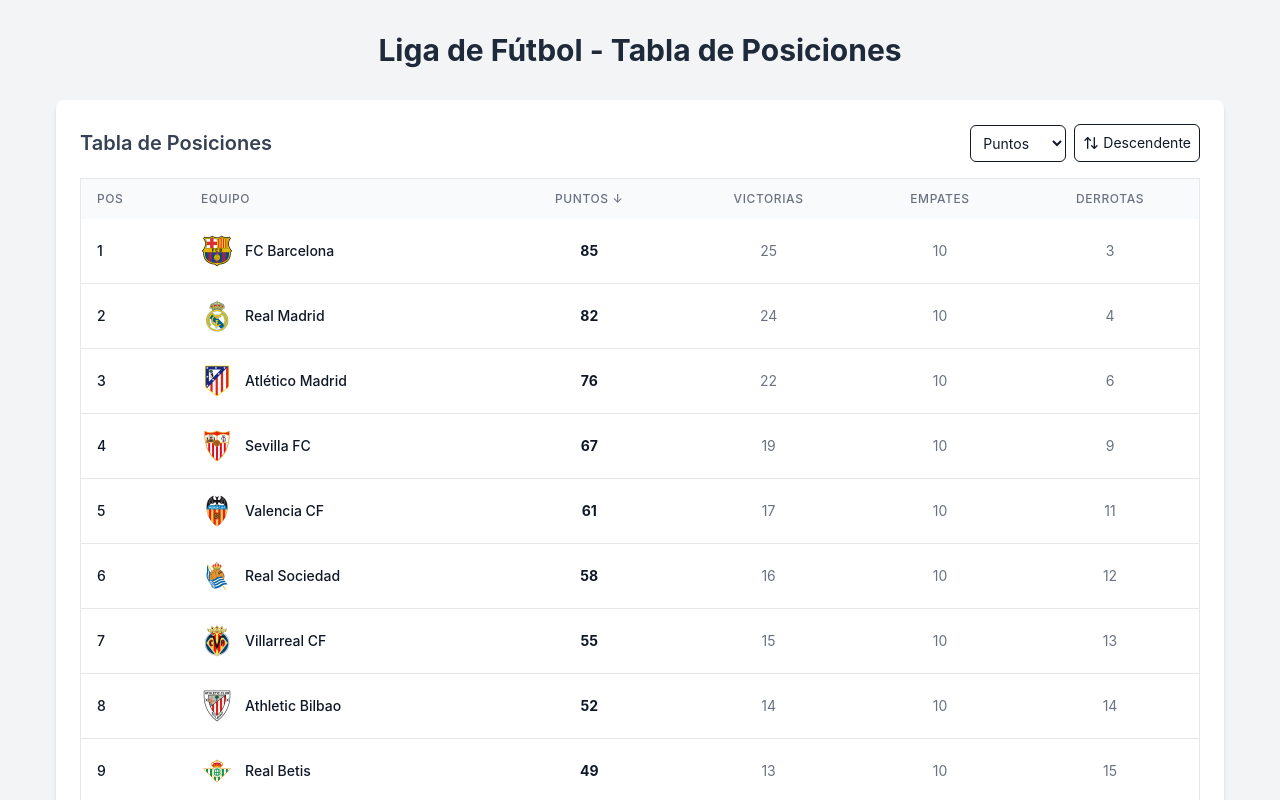
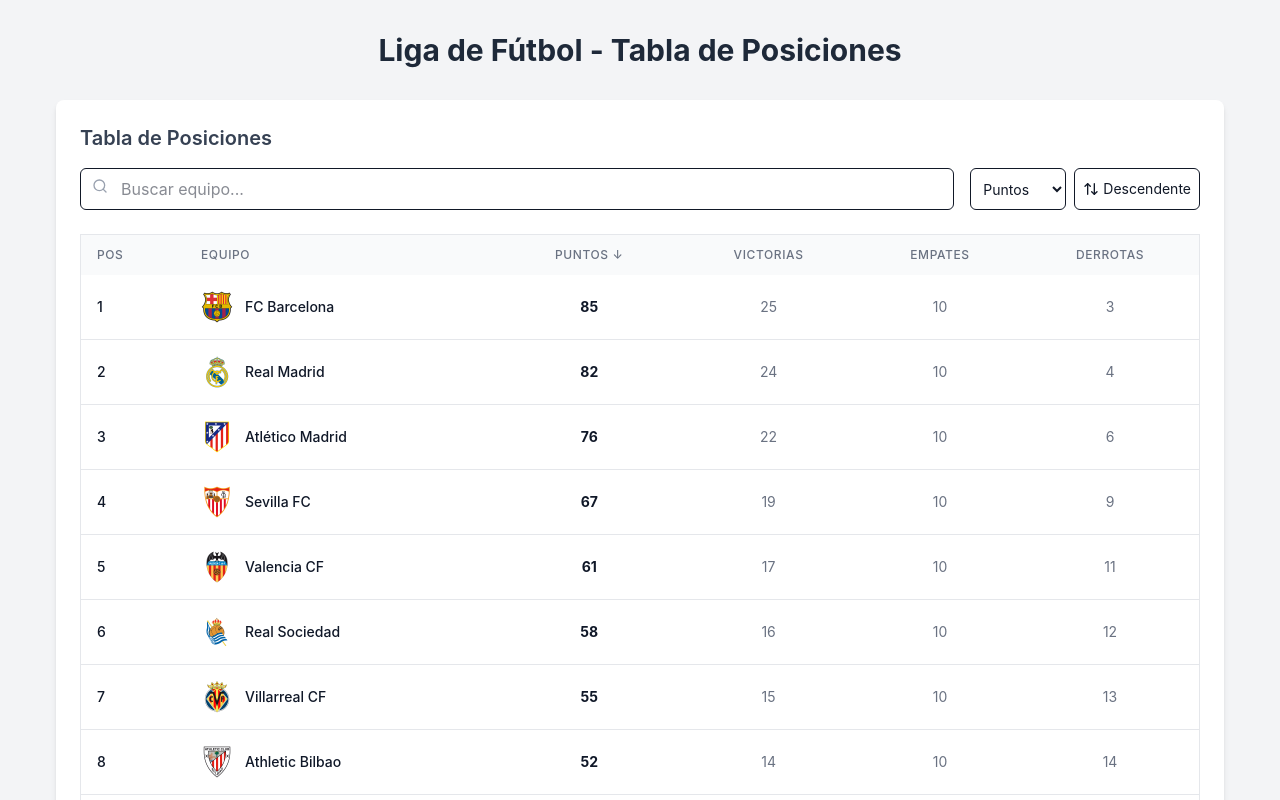
Before and after one commit to AndreeJimenez/Football-Leaderboard, a React (Vite) app: page / in a window 1280 px wide. Shown: the top 800 px of the page. Built offline with nearby package versions, Linux system fonts and the light colour scheme; data requests are answered from the project's data file.

Commit message:
Implement filtering by team's name

```diff
--- a/src/App.tsx
+++ b/src/App.tsx
@@ -1,5 +1,5 @@
 import { useState, useEffect } from 'react'
-import { ArrowUpDown } from 'lucide-react'
+import { ArrowUpDown, Search } from 'lucide-react'
 import './App.css'
 
 interface Team {
@@ -23,6 +23,7 @@
   const [loading, setLoading] = useState(true)
   const [sortBy, setSortBy] = useState("points")
   const [sortOrder, setSortOrder] = useState<"asc" | "desc">("desc")
+  const [searchTerm, setSearchTerm] = useState("")
 
   // Cargar datos de equipos
   useEffect(() => {
@@ -42,8 +43,13 @@
     fetchTeams()
   }, [])
 
+  // Filtrar equipos por término de búsqueda
+  const filteredTeams = teams.filter((team) =>
+    team.name.toLowerCase().includes(searchTerm.toLowerCase())
+  )
+
   // Ordenar equipos según criterio seleccionado
-  const sortedTeams = [...teams].sort((a, b) => {
+  const sortedTeams = [...filteredTeams].sort((a, b) => {
     const aValue = a[sortBy as keyof Team]
     const bValue = b[sortBy as keyof Team]
 
@@ -72,12 +78,23 @@
         </h1>
 
         <div className="bg-white rounded-lg shadow-md p-6">
-          <div className="flex justify-between items-center mb-4">
-            <h2 className="text-xl font-semibold text-gray-700">
-              Tabla de Posiciones
-            </h2>
+          <h2 className="text-xl font-semibold mb-4 text-gray-700">
+            Tabla de Posiciones
+          </h2>
 
-            <div className="flex items-center space-x-2">
+          <div className="flex flex-col md:flex-row gap-4 mb-6">
+            <div className="relative flex-1">
+              <Search className="absolute left-3 top-2.5 h-4 w-4 text-gray-400" />
+              <input
+                type="text"
+                placeholder="Buscar equipo..."
+                className="pl-10 w-full p-2 border rounded-md"
+                value={searchTerm}
+                onChange={(e) => setSearchTerm(e.target.value)}
+              />
+            </div>
+
+            <div className="flex gap-2">
               <select
                 className="p-2 border rounded-md text-sm"
                 value={sortBy}
@@ -106,6 +123,10 @@
             <div className="flex items-center justify-center py-8">
               <div className="animate-spin rounded-full h-8 w-8 border-t-2 border-b-2 border-blue-500"></div>
               <span className="ml-2 text-gray-500">Cargando equipos...</span>
+            </div>
+          ) : sortedTeams.length === 0 ? (
+            <div className="text-center py-8 text-gray-500">
+              No se encontraron equipos que coincidan con la búsqueda.
             </div>
           ) : (
             <div className="overflow-x-auto">
```
